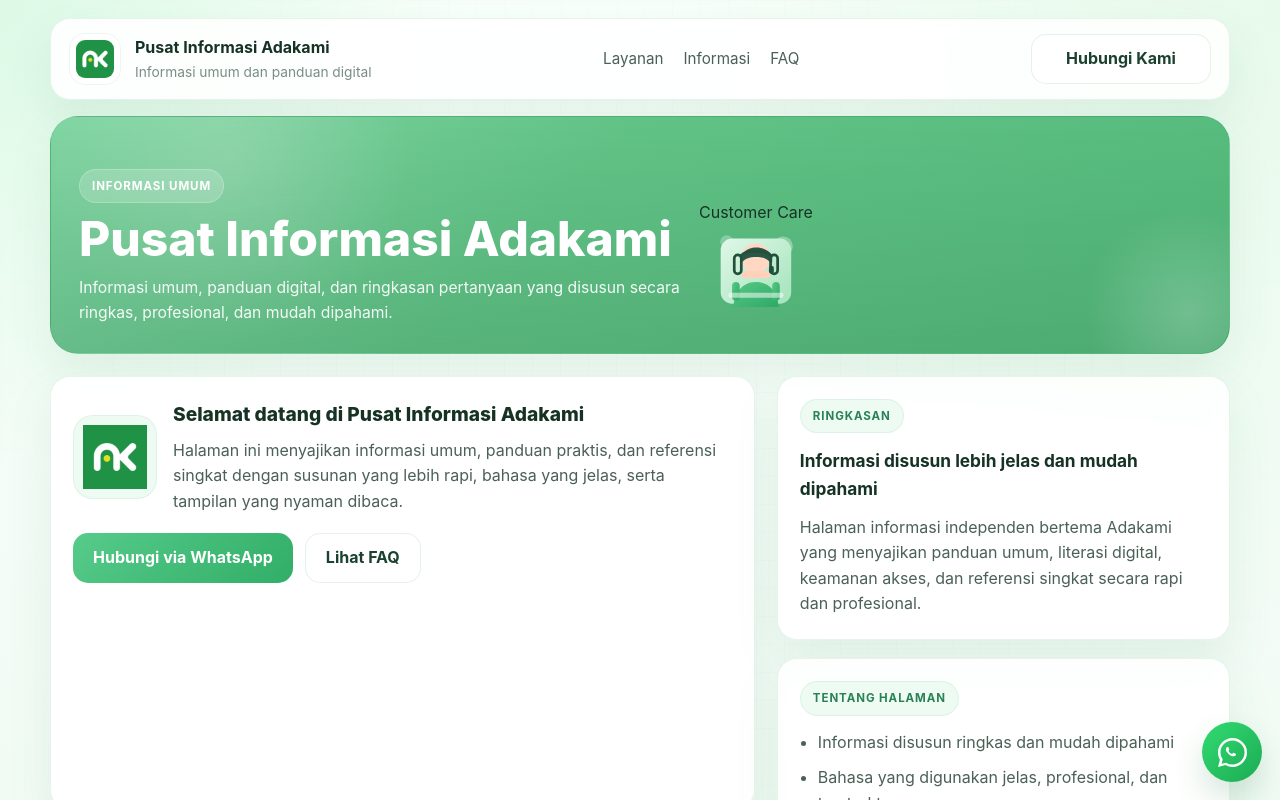
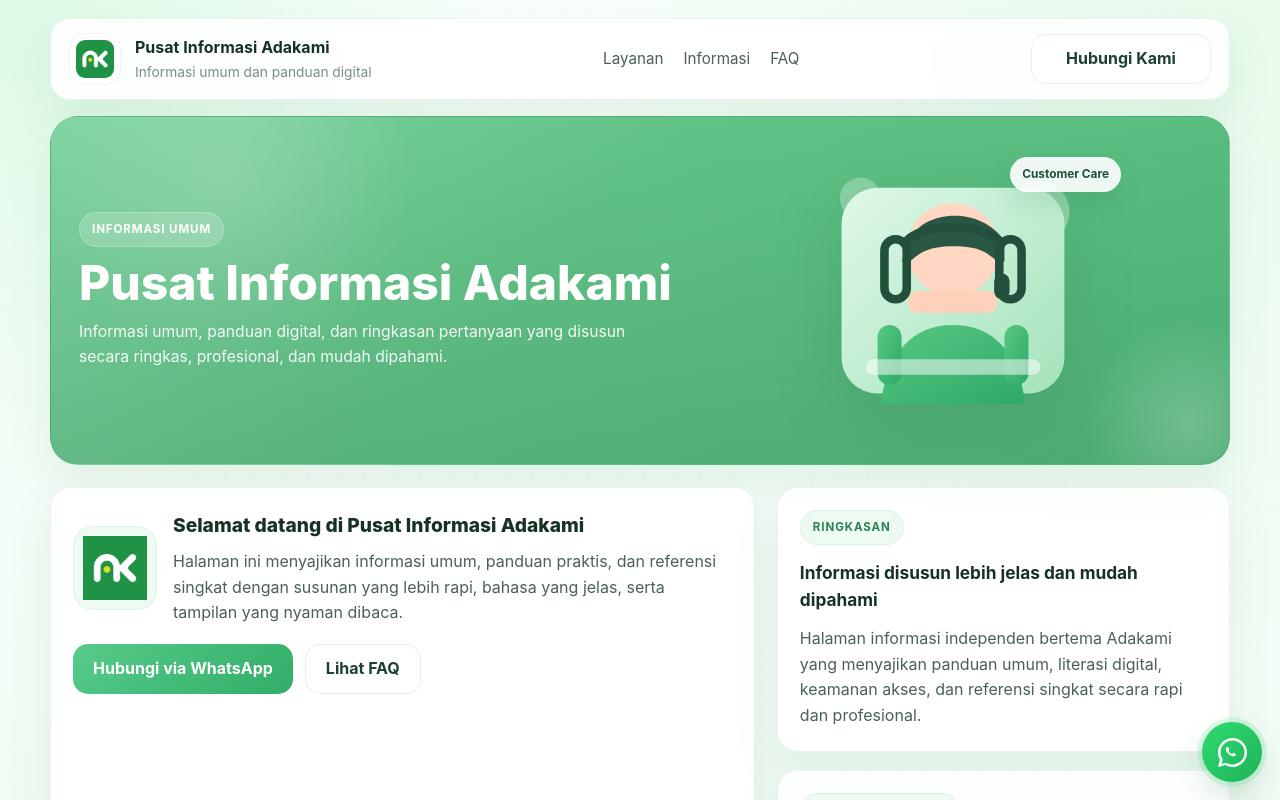
Before and after one commit to cs-adakami/bantuan-pelanggan-adakami, a React (Vite) app: page / in a window 1280 px wide. Shown: the top 800 px of the page. Built offline with nearby package versions, Linux system fonts and the light colour scheme.

Commit message:
Add operator illustration styling and WhatsApp pulse animation

```diff
--- a/src/styles.css
+++ b/src/styles.css
@@ -173,11 +173,13 @@ body::before {
 }
 
 .hero-banner {
-  min-height: 238px;
+  min-height: 300px;
   border-radius: var(--radius-lg);
   padding: 28px;
-  display: flex;
-  align-items: end;
+  display: grid;
+  grid-template-columns: minmax(0, 1.1fr) minmax(260px, 0.9fr);
+  align-items: center;
+  gap: 20px;
   overflow: hidden;
   position: relative;
   background:
@@ -196,11 +198,15 @@ body::before {
   background: radial-gradient(circle, rgba(255, 255, 255, 0.2), transparent 68%);
 }
 
-.hero-banner__overlay {
+.hero-banner__overlay,
+.hero-banner__art {
   position: relative;
   z-index: 1;
+}
+
+.hero-banner__overlay {
   color: #ffffff;
-  max-width: 720px;
+  max-width: 620px;
 }
 
 .hero-banner__eyebrow {
@@ -226,8 +232,39 @@ body::before {
 .hero-banner__overlay p {
   margin: 10px 0 0;
   font-size: 0.98rem;
-  max-width: 620px;
+  max-width: 560px;
   color: rgba(255, 255, 255, 0.92);
+}
+
+.hero-banner__art {
+  display: flex;
+  justify-content: center;
+}
+
+.operator-figure {
+  position: relative;
+  width: min(100%, 360px);
+}
+
+.operator-figure__badge {
+  position: absolute;
+  top: 12px;
+  right: 12px;
+  z-index: 2;
+  padding: 8px 12px;
+  border-radius: 999px;
+  font-size: 0.74rem;
+  font-weight: 700;
+  color: #1d5138;
+  background: rgba(255, 255, 255, 0.9);
+  box-shadow: 0 12px 24px rgba(42, 120, 76, 0.14);
+}
+
+.operator-figure__svg {
+  display: block;
+  width: 100%;
+  height: auto;
+  filter: drop-shadow(0 18px 32px rgba(32, 104, 62, 0.18));
 }
 
 .content-layout {
@@ -481,6 +518,17 @@ body::before {
   background: linear-gradient(135deg, #31db72, #1cab53);
   box-shadow: 0 16px 30px rgba(48, 120, 76, 0.18);
   z-index: 9999;
+  isolation: isolate;
+}
+
+.floating-wa::before {
+  content: "";
+  position: absolute;
+  inset: -8px;
+  border-radius: inherit;
+  background: rgba(49, 219, 114, 0.22);
+  z-index: -1;
+  animation: whatsappPulse 1.9s ease-out infinite;
 }
 
 .floating-wa__icon {
@@ -515,7 +563,31 @@ body::before {
   z-index: 10000;
 }
 
+@keyframes whatsappPulse {
+  0% {
+    transform: scale(0.9);
+    opacity: 0.8;
+  }
+  70% {
+    transform: scale(1.25);
+    opacity: 0;
+  }
+  100% {
+    transform: scale(1.25);
+    opacity: 0;
+  }
+}
+
 @media (max-width: 1100px) {
+  .hero-banner {
+    grid-template-columns: 1fr;
+    text-align: left;
+  }
+
+  .hero-banner__art {
+    justify-content: flex-start;
+  }
+
   .content-layout {
     grid-template-columns: 1fr;
   }
@@ -572,8 +644,16 @@ body::before {
   }
 
   .hero-banner {
-    min-height: 210px;
+    min-height: auto;
     padding: 22px;
+  }
+
+  .hero-banner__art {
+    justify-content: center;
+  }
+
+  .operator-figure {
+    width: min(100%, 280px);
   }
 
   .welcome-card__head,
```
